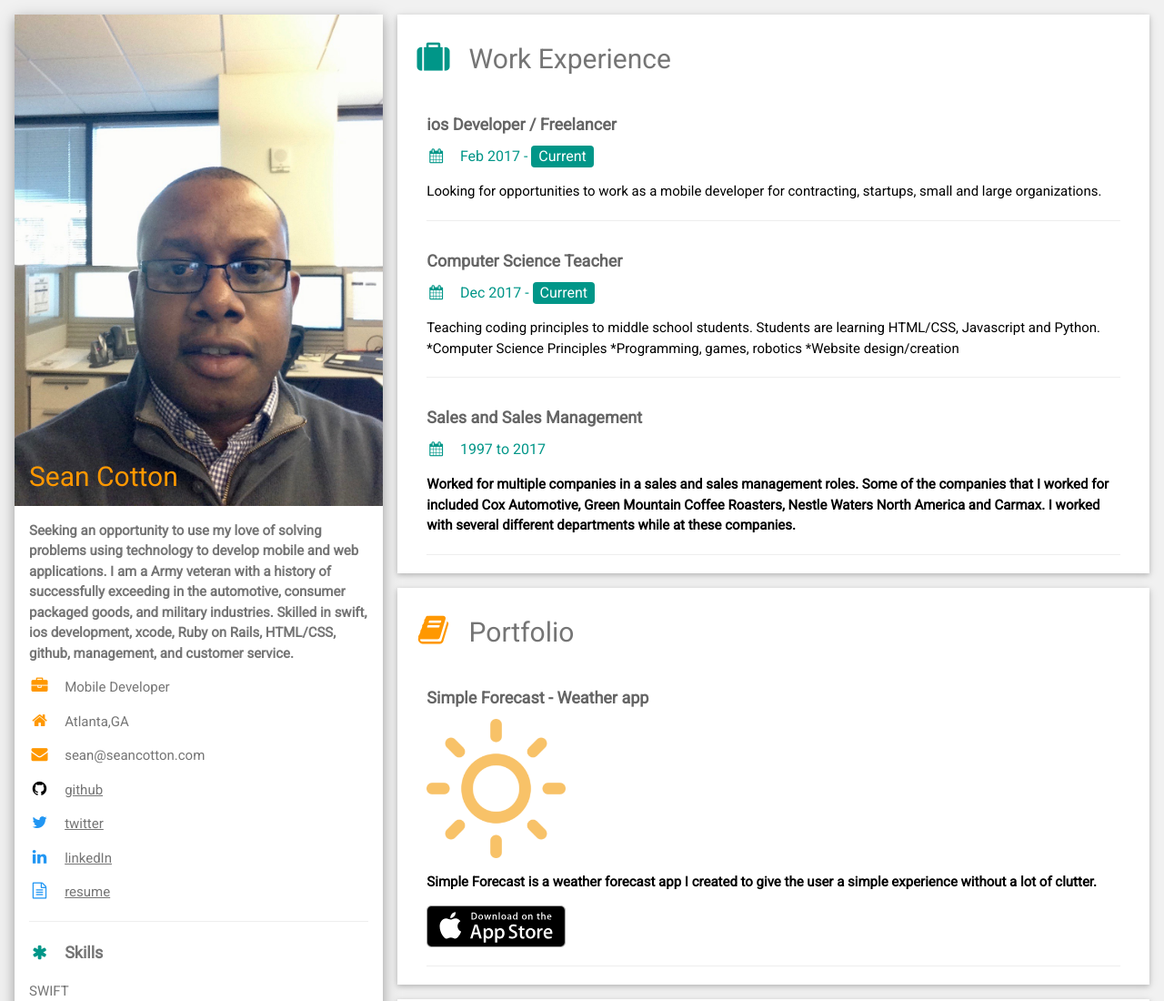
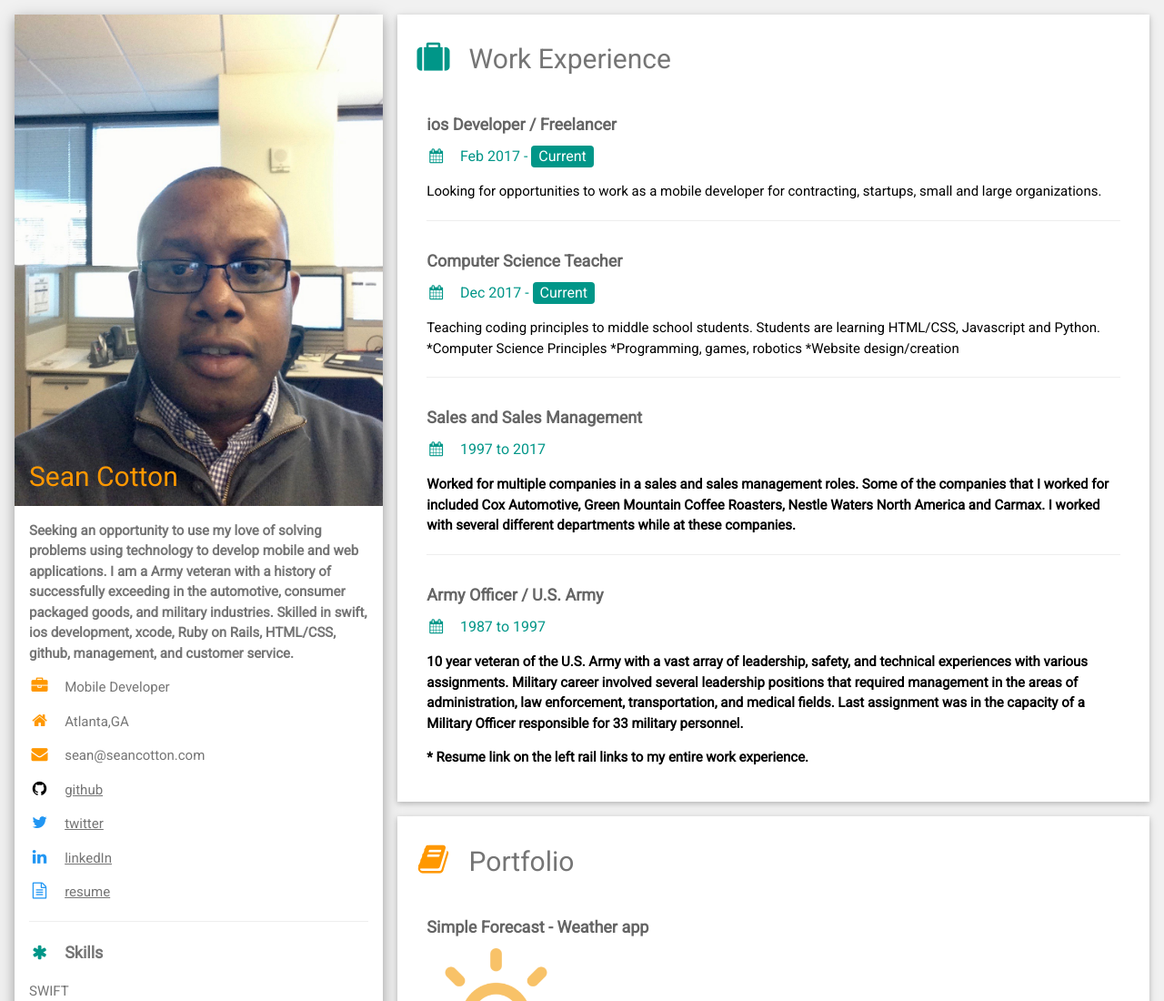
Before and after one commit to cottonsean/cottonsean.github.io, a plain HTML site: page index.html in a window 1280 px wide. Shown: the top 1100 px of the page at 91% size. Drawn offline with nearby package versions, Linux system fonts and the light colour scheme.

Commit message:
updated experience

```diff
--- a/index.html
+++ b/index.html
@@ -120,7 +120,13 @@ html,body,h1,h2,h3,h4,h5,h6 {font-family: "Roboto", sans-serif}
           </p>
           <hr>
         </div>
-
+        <div class="w3-container">
+          <h5 class="w3-opacity"><b>Army Officer / U.S. Army</b></h5>
+          <h6 class="w3-text-teal"><i class="fa fa-calendar fa-fw w3-margin-right"></i>1987 to 1997</h6>
+          <p>10 year veteran of the U.S. Army with a vast array of leadership, safety, and
+        technical experiences with various assignments.  Military career involved several leadership positions that required management in the areas of administration, law enforcement, transportation, and medical fields.  Last assignment was in the capacity of a Military Officer responsible for 33 military personnel.  </p>
+          <p> * Resume link on the left rail links to my entire work experience.</p><br>
+        </div>
       </div>
 
       <div class="w3-container w3-card-2 w3-white w3-margin-bottom">
```
